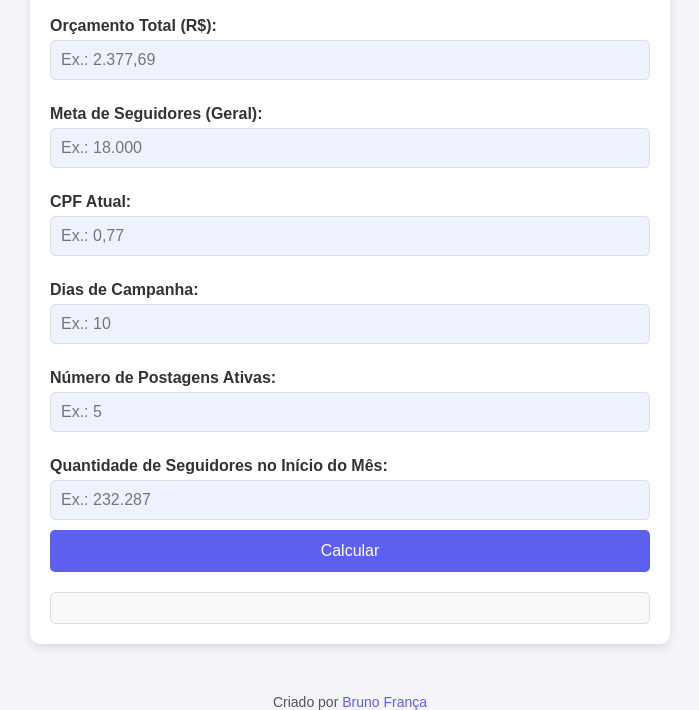
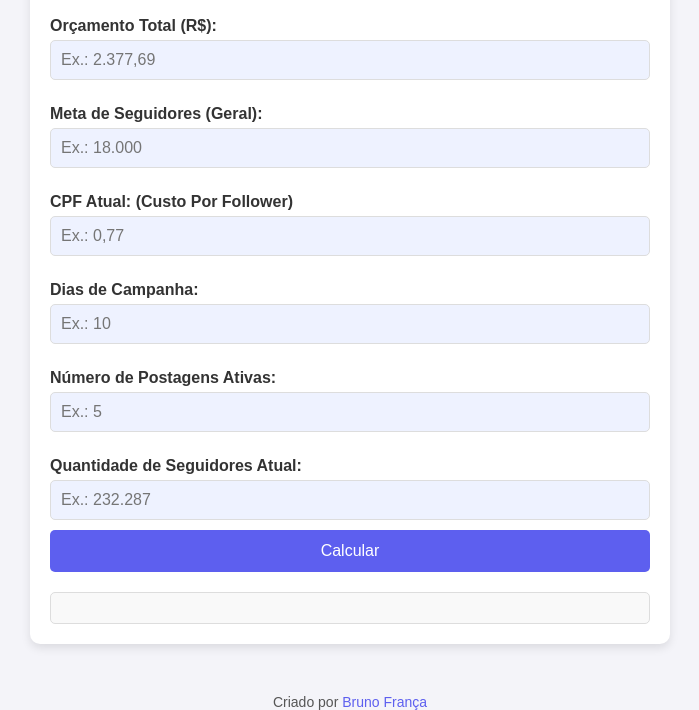
Before and after one commit to brunodeverdade/metaboost, a plain HTML site: page index.html in a window 1280 px wide. Shown: the part 217-927 px from the top of the page, without its empty margins (290-989 px from the left). Drawn offline with Linux system fonts and the light colour scheme.

Commit message:
Update index.html

```diff
--- a/index.html
+++ b/index.html
@@ -109,7 +109,7 @@
     <label for="meta_seguidores">Meta de Seguidores (Geral):</label>
     <input type="text" id="meta_seguidores" class="blue-input" placeholder="Ex.: 18.000">
 
-    <label for="cpf_atual">CPF Atual:</label>
+    <label for="cpf_atual">CPF Atual: (Custo Por Follower)</label>
     <input type="text" id="cpf_atual" class="blue-input" placeholder="Ex.: 0,77">
 
     <label for="dias_campanha">Dias de Campanha:</label>
@@ -118,7 +118,7 @@
     <label for="postagens">Número de Postagens Ativas:</label>
     <input type="number" id="postagens" class="blue-input" placeholder="Ex.: 5">
 
-    <label for="seguidores_inicio">Quantidade de Seguidores no Início do Mês:</label>
+    <label for="seguidores_inicio">Quantidade de Seguidores Atual:</label>
     <input type="text" id="seguidores_inicio" class="blue-input" placeholder="Ex.: 232.287">
 
     <button onclick="calcular()">Calcular</button>
```
